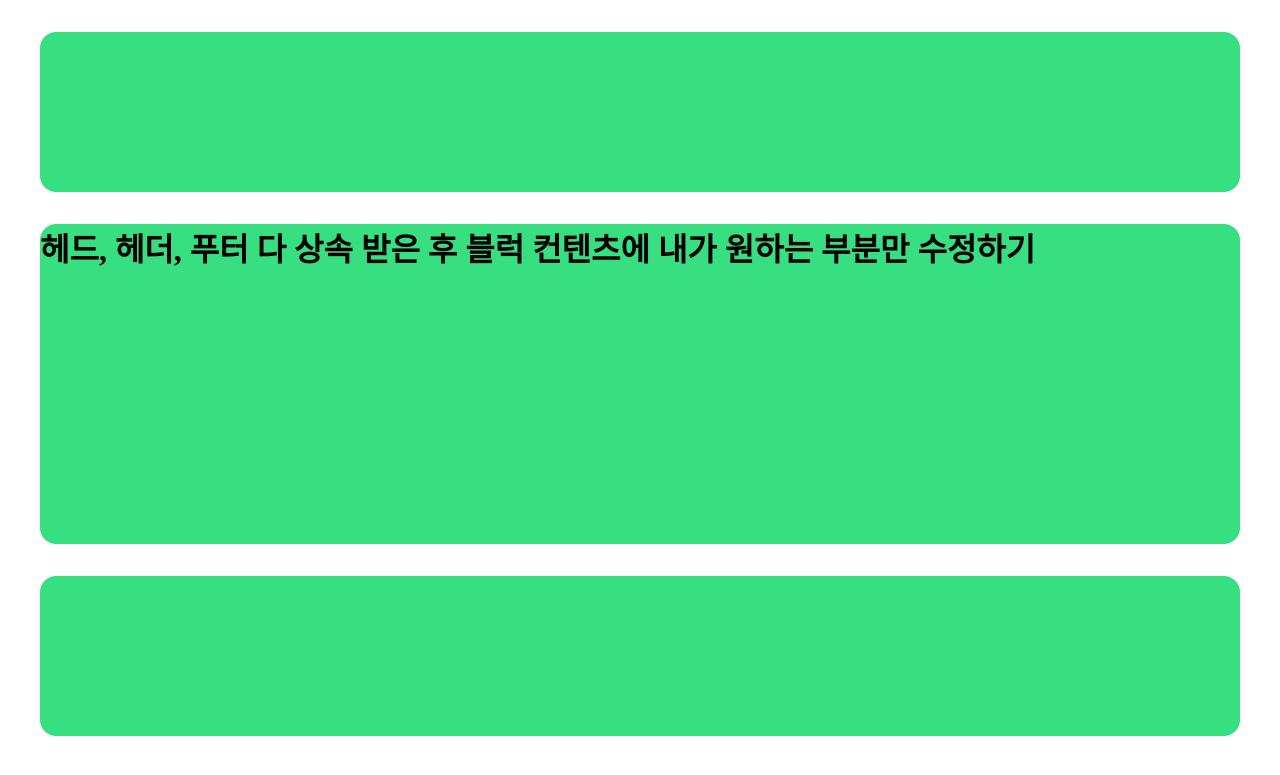
After one commit to ChoiYoungHa/pinterest, a Django app: template pragmatic/accountapp/templates/accountapp/hello_world.html in a window 1280 px wide. The commit adds this page. Shown: the top 775 px of the page. Run offline with Django 4.2, Linux system fonts and the light colour scheme; the template is opened without the code that fills it, so the values that code supplies are empty.

Commit message:
django courser 9 commit

```diff
--- /dev/null
+++ b/pragmatic/accountapp/templates/accountapp/hello_world.html
@@ -0,0 +1,7 @@
+{% extends 'base.html' %}
+
+{% block content %}
+     <div style="height: 20rem; background-color: #38df81; border-radius: 1rem; margin: 2rem;">
+         <h1>헤드, 헤더, 푸터 다 상속 받은 후 블럭 컨텐츠에 내가 원하는 부분만 수정하기</h1>
+    </div>
+{% endblock %}
--- a/pragmatic/accountapp/views.py
+++ b/pragmatic/accountapp/views.py
@@ -6,4 +6,4 @@ from django.shortcuts import render
 
 
 def hello_world(request):
-    return render(request, 'base.html')
+    return render(request, 'accountapp/hello_world.html')
--- a/pragmatic/templates/base.html
+++ b/pragmatic/templates/base.html
@@ -1,10 +1,13 @@
 <!DOCTYPE html>
-<html lang="en">
-<head>
-    <meta charset="UTF-8">
-    <title>Title</title>
-</head>
+<html lang="ko">
+{% include 'head.html' %}
 <body>
-    <h1>Hello World!</h1>
+
+    {% include 'header.html' %}
+
+    {% block content %}
+    {% endblock %}
+
+    {% include 'footer.html' %}
 </body>
 </html>
--- /dev/null
+++ b/pragmatic/templates/footer.html
@@ -0,0 +1,2 @@
+ <div style="height: 10rem; background-color: #38df81; border-radius: 1rem; margin: 2rem;">
+ </div>
--- /dev/null
+++ b/pragmatic/templates/head.html
@@ -0,0 +1,4 @@
+<head>
+    <meta charset="UTF-8">
+    <title>Title</title>
+</head>
--- /dev/null
+++ b/pragmatic/templates/header.html
@@ -0,0 +1,3 @@
+<div style="height: 10rem; background-color: #38df81; border-radius: 1rem; margin: 2rem;">
+
+</div>
```
